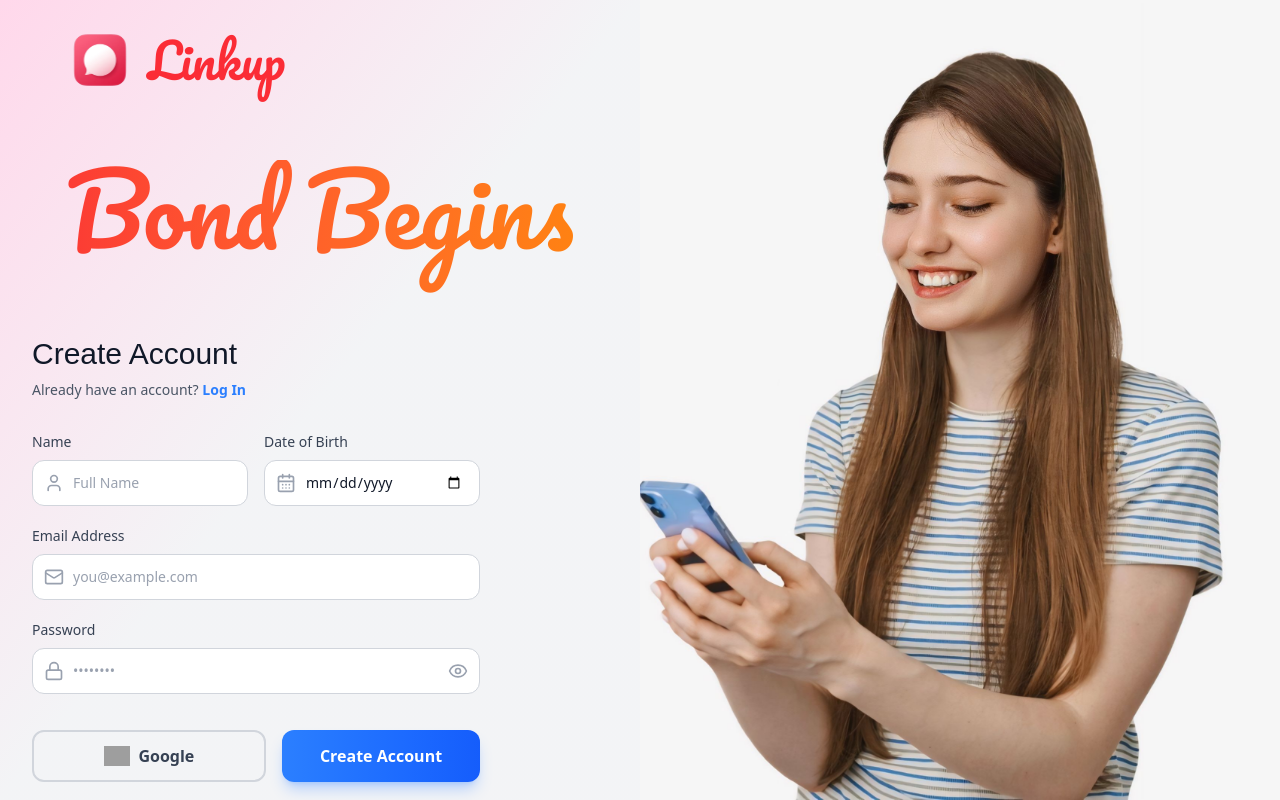
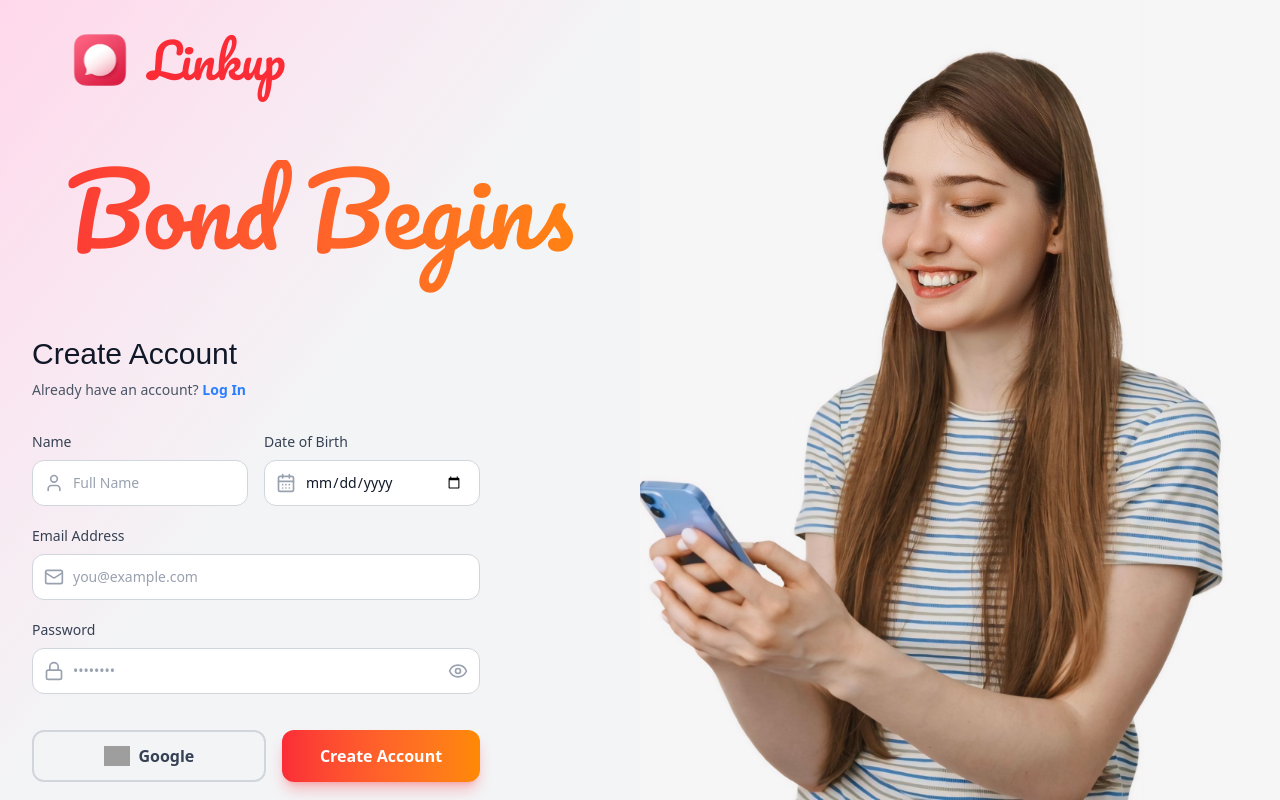
Before and after one commit to Ranvendra/LinkUp, a React (Vite) app in the folder client/: page / in a window 1280 px wide. Built offline with nearby package versions, Linux system fonts and the light colour scheme; grey boxes are pictures that could not be loaded; a web font is replaced by a local one.

Commit message:
Auth Completed

```diff
--- a/client/src/components/FirstPage/AuthForm.jsx
+++ b/client/src/components/FirstPage/AuthForm.jsx
@@ -317,7 +317,7 @@ function AuthForms() {
             <button
               type="submit"
               disabled={isSubmitting}
-              className="flex-1 bg-linear-to-r from-blue-500 to-blue-600 text-white rounded-xl py-3 text-md font-semibold hover:from-blue-600 hover:to-blue-700 focus:outline-none focus:ring-2 focus:ring-blue-500 focus:ring-offset-2 transition-all disabled:opacity-50 disabled:cursor-not-allowed shadow-lg shadow-blue-500/30"
+              className="flex-1 bg-linear-to-r from-red-500 to-orange-400 text-white rounded-xl py-3 text-md font-semibold hover:from-red-600 hover:to-orange-500 focus:outline-none focus:ring-2 focus:ring-red-500 focus:ring-offset-2 transition-all disabled:opacity-50 disabled:cursor-not-allowed shadow-lg shadow-red-500/30"
             >
               {isSubmitting
                 ? "Please wait..."
```
